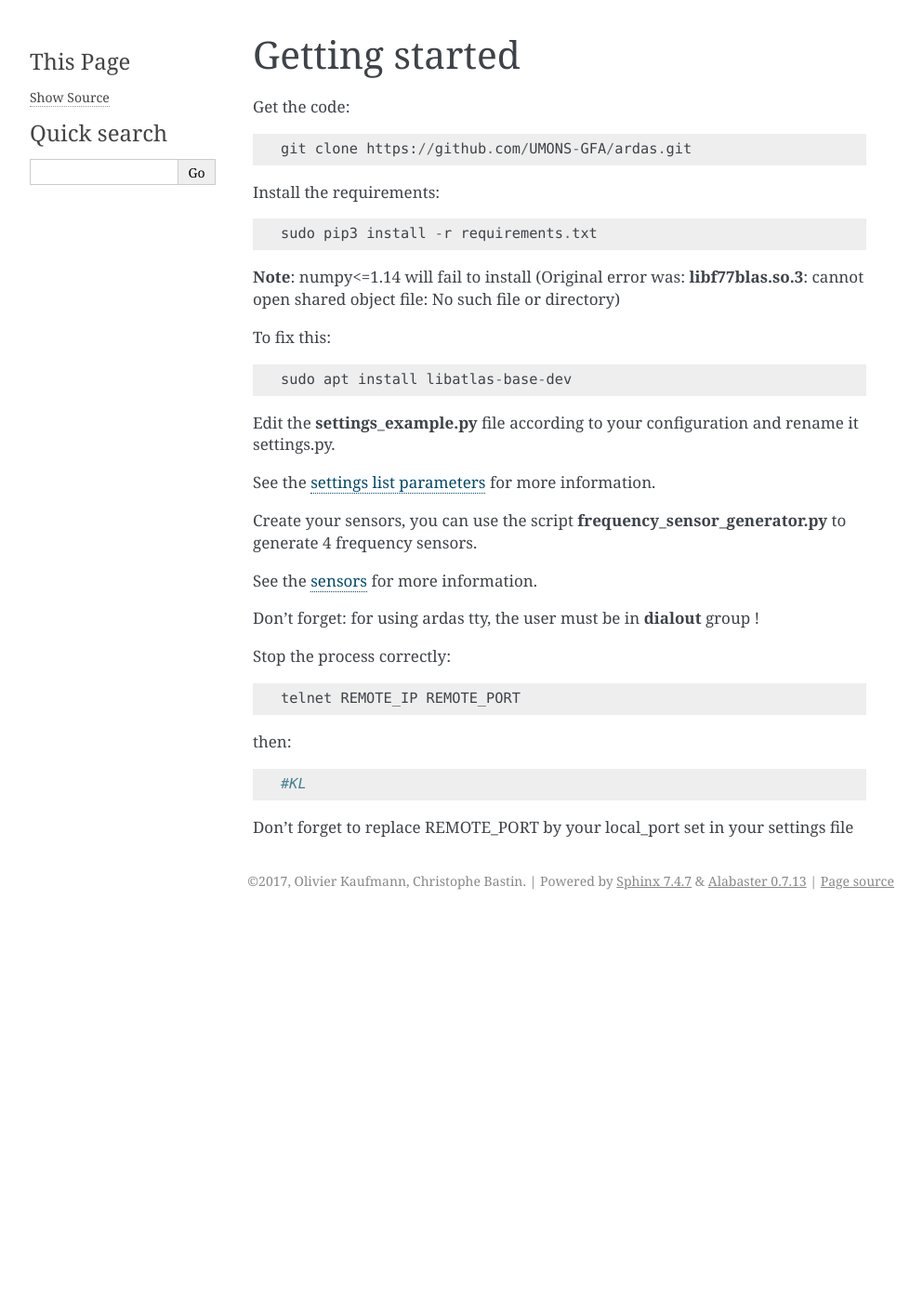
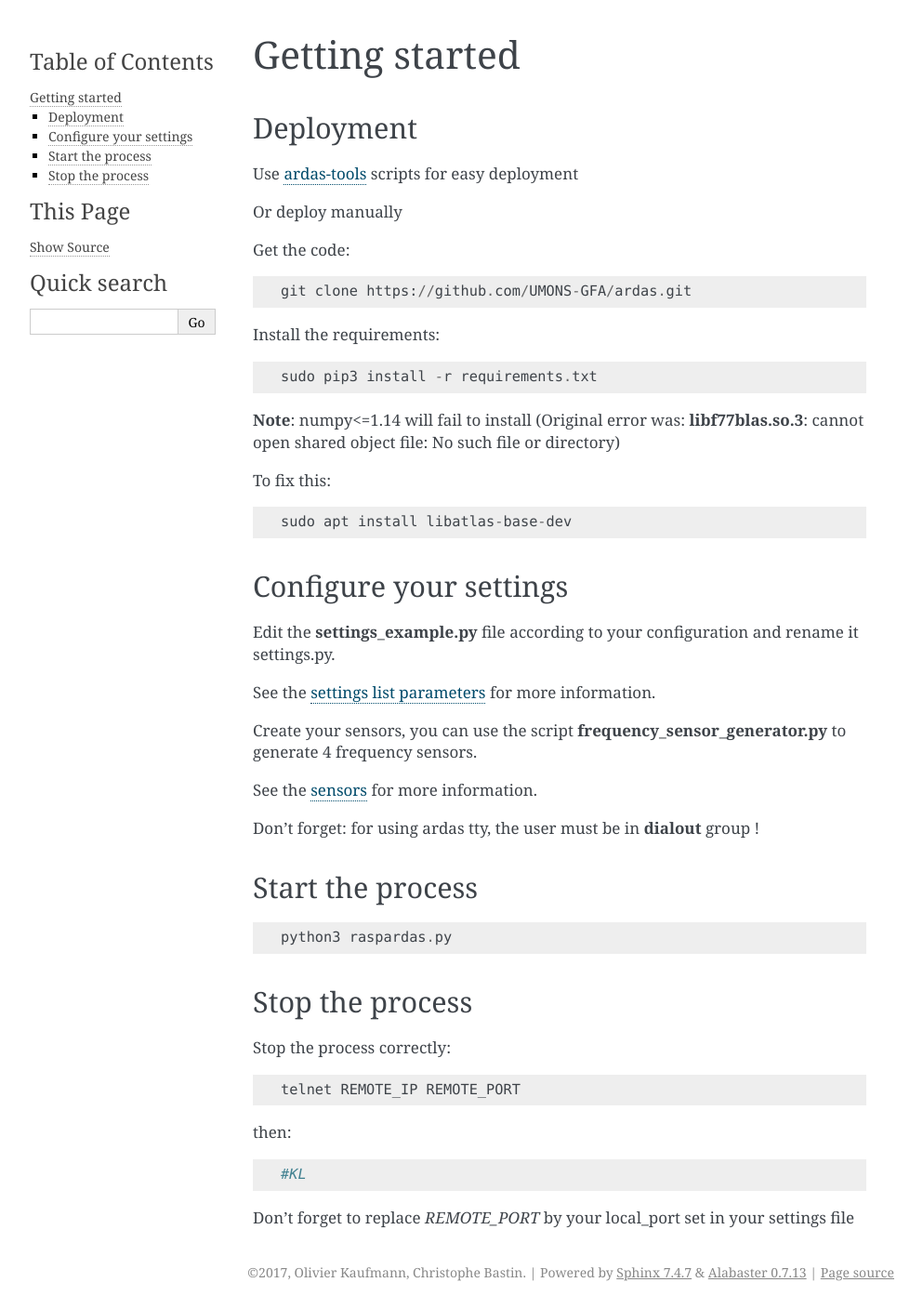
Before and after one commit to awatlet/ardas, a Sphinx documentation site: the page built from docs/source/getting_started.rst, in a window 1280 px wide. Shown: the whole page at 93% size, without its empty margins (148-1141 px from the left). Built offline with Sphinx 7.4.7, drawn with Linux system fonts in a browser that asks for light colours; before the commit the page ends 987 px from its top, so only the background shows below that.

Commit message:
update docs

```diff
--- a/docs/source/getting_started.rst
+++ b/docs/source/getting_started.rst
@@ -1,6 +1,12 @@
 Getting started
 ===============
 
+Deployment
+----------
+
+Use `ardas-tools <https://github.com/UMONS-GFA/ardas-tools>`_ scripts for easy deployment
+
+Or deploy manually
 
 Get the code::
 
@@ -19,6 +25,9 @@
     sudo apt install libatlas-base-dev
 
 
+Configure your settings
+-----------------------
+
 Edit the **settings_example.py** file according to your configuration and rename it settings.py.
 
 See the `settings list parameters <settings.html>`_ for more information.
@@ -29,6 +38,15 @@
 
 Don't forget: for using ardas tty, the user must be in **dialout** group !
 
+Start the process
+-----------------
+::
+
+    python3 raspardas.py
+
+Stop the process
+----------------
+
 Stop the process correctly::
 
     telnet REMOTE_IP REMOTE_PORT
@@ -37,4 +55,4 @@
 
     #KL
 
-Don't forget to replace REMOTE_PORT by your local_port set in your settings file
+Don't forget to replace *REMOTE_PORT* by your local_port set in your settings file
```
